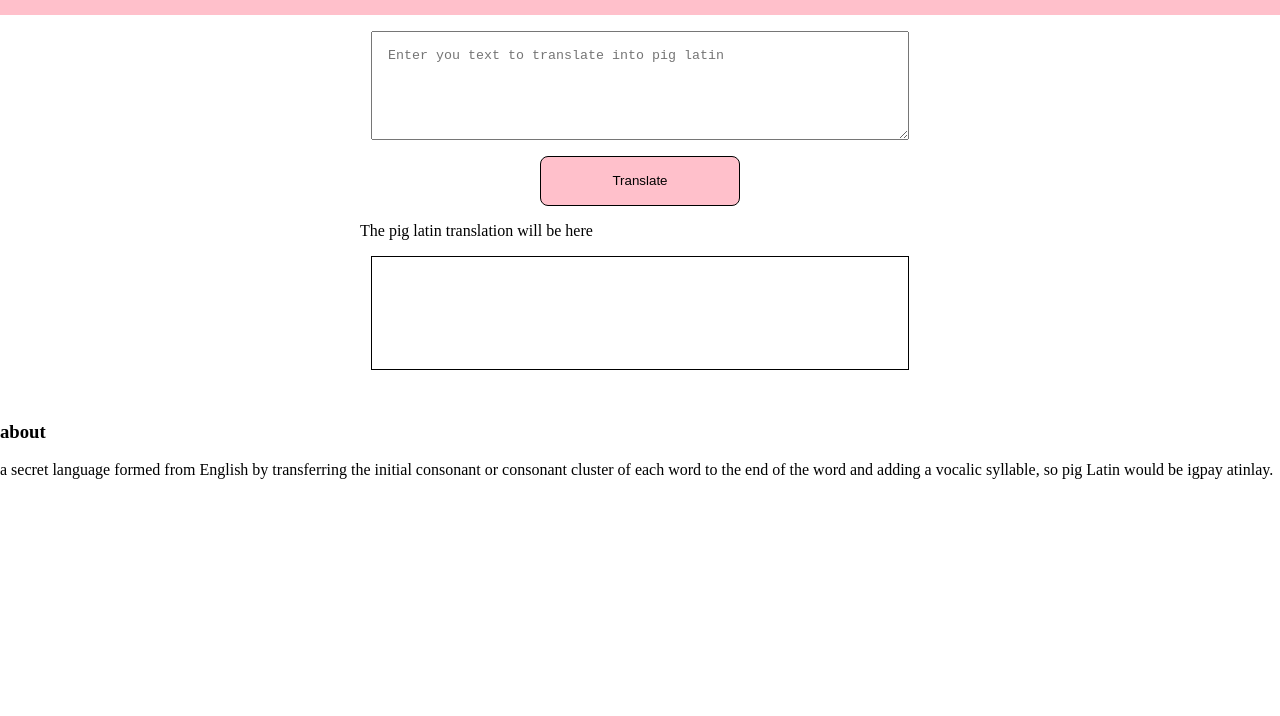
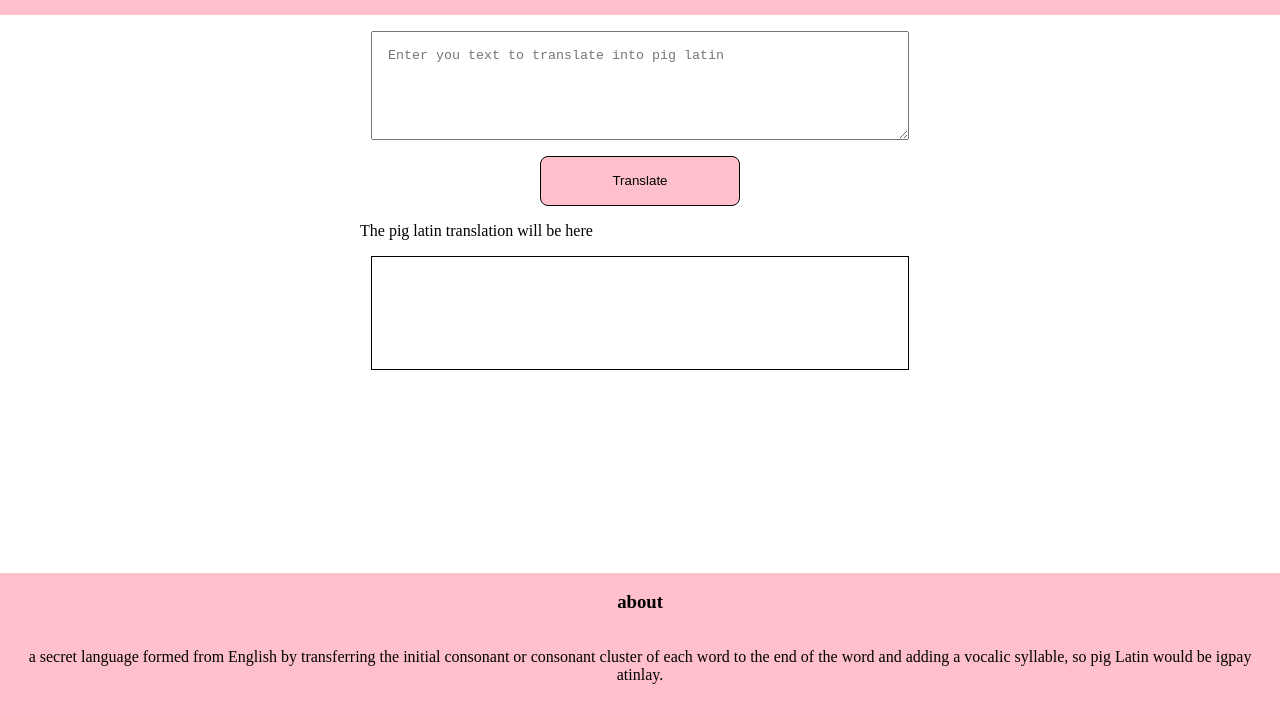
Before and after one commit to Rohitprasad83/neogcamp-mark7, a plain HTML site: page index.html in a window 1280 px wide. Shown: the part 84-800 px from the top of the page. Drawn offline with Linux system fonts and the light colour scheme.

Commit message:
Completed the css

```diff
--- a/style.css
+++ b/style.css
@@ -42,15 +42,17 @@ textarea {
   display: block;
   margin: 1rem auto;
   padding: 1rem;
+  overflow-y: auto;
 }
 
-/* #footer {
+#footer {
   background-color: pink;
-  padding: 1rem;
   text-align: center;
-  position: relative;
+  position: fixed;
   bottom: 0;
   width: 100%;
+}
+
+#footer p {
   padding: 1rem;
-  margin-left: 0;
-} */
+}
```
